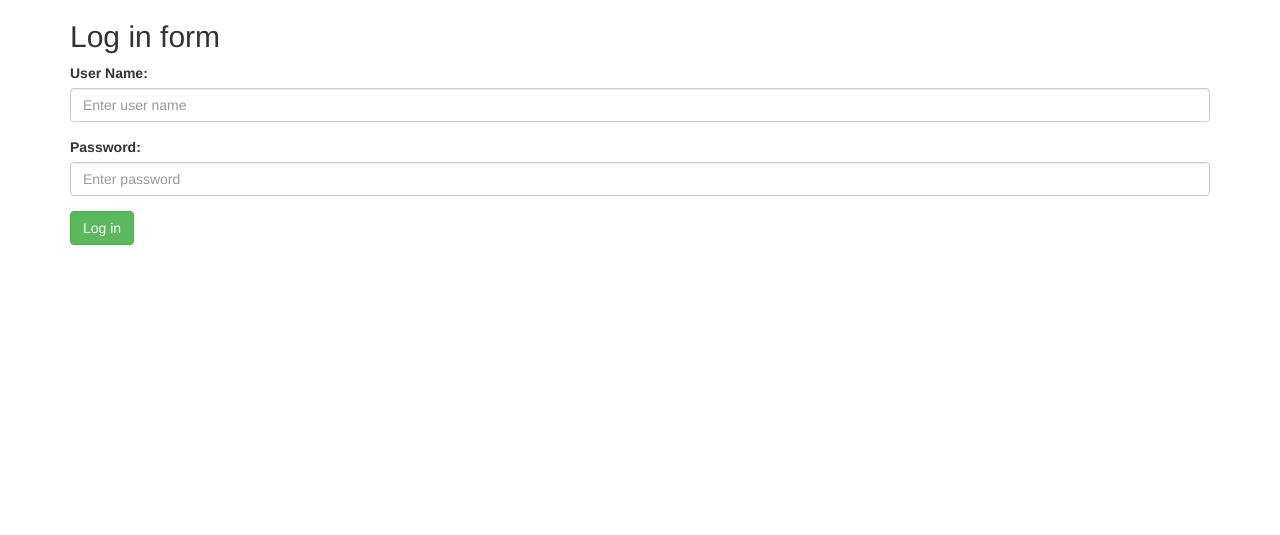
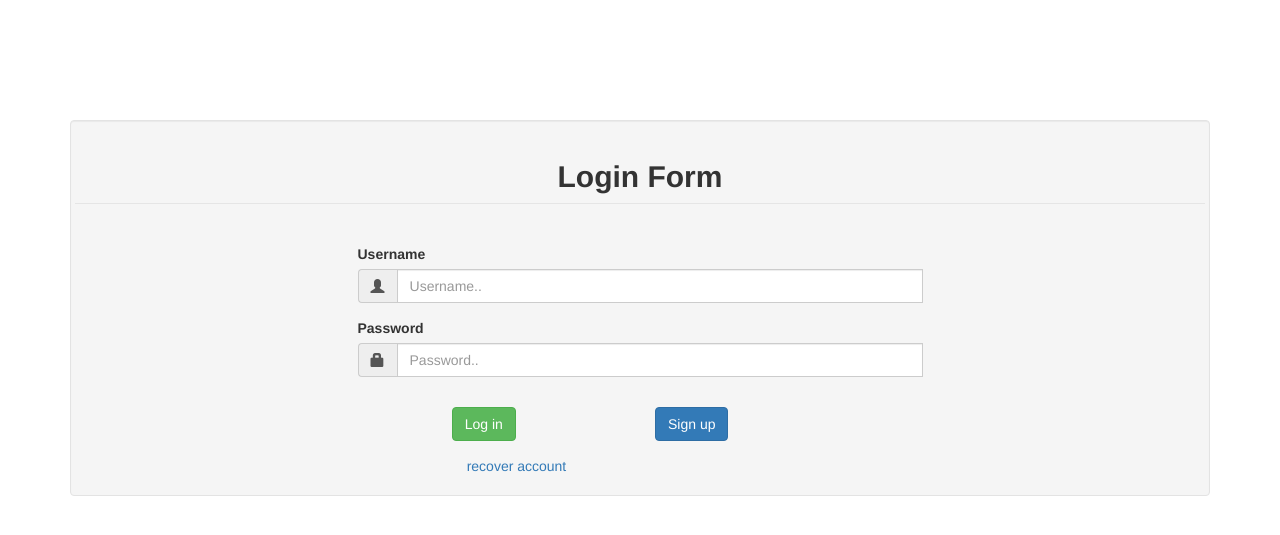
Before and after one commit to hasantarek2002/SPL2, a PHP site: page /login.php in a window 1280 px wide. Shown: the top 535 px of the page. Run offline with PHP 8.4, Linux system fonts and the light colour scheme; a stand-in replaces the project's code that opens the database connection.

Commit message:
login with validation

```diff
--- a/programmingPlatform/login.php
+++ b/programmingPlatform/login.php
@@ -2,6 +2,116 @@
 	session_start();
 ?>
 
+
+
+<!DOCTYPE html>
+<html lang="en">
+  <head>
+    <title>log in</title>
+  	<meta charset="utf-8">
+    <meta name="viewport" content="width=device-width, initial-scale=1, shrink-to-fit=no">
+    <script src="bootstrap/js/jquery.min.js"></script>
+    <link rel="stylesheet" href="bootstrap/css/bootstrap.min.css">
+
+    <script src="bootstrap/js/bootstrap.min.js"></script>
+
+
+  </head>
+  <body>
+
+
+    <div>
+    </div> <br> <br> <br><br> <br> <br>
+
+
+      <div class="container">
+        <form class="well form-horizontal" name="loginForm" onsubmit="return validateLoginForm()" method="post">
+            <fieldset>
+                <div class="row">
+                    <legend><center><h2><b>Login Form</b></h2></center></legend><br>
+                </div>
+                <div class="row">
+                    <div class="col-sm-3"> </div>
+                    <div class="col-sm-6">
+                        <div class="form-group">
+                            <label for="username">Username</label>
+                            <div class="input-group">
+                                <span class="input-group-addon"><i class="glyphicon glyphicon-user"></i></span>
+                                <input class="form-control" type="text" id="username" name="userName" placeholder="Username.."  autocomplete="off" required>
+                                <span id="userNameAlert" class="text-danger"> </span>
+                            </div>
+                        </div>
+                    </div>
+                    <div class="col-sm-3"> </div>
+                </div>
+
+                <div class="row">
+                    <div class="col-sm-3"> </div>
+                    <div class="col-sm-6">
+                        <div class="form-group">
+                            <label for="password">Password</label>
+                            <div class="input-group">
+                                <span class="input-group-addon"><i class="glyphicon glyphicon-lock"></i></span>
+                                <input class="form-control" type="password" id="password" name="password" placeholder="Password.." autocomplete="off" required>
+                                <span id="passwordAlert" class="text-danger"> </span>
+
+                            </div>
+                        </div>
+                    </div>
+                    <div class="col-sm-3"> </div>
+                </div>
+
+
+
+                <div class="row">
+                    <div class="col-sm-3"> </div>
+                    <div class="col-sm-6">
+                        <div class="form-group">
+                            <center>
+                                <div class="text-danger" id="error">
+
+                                </div>
+                            </center>
+                        </div>
+                    </div>
+                    <div class="col-sm-3"> </div>
+                </div>
+
+
+
+
+                 <div class="row">
+                     <div class="col-sm-4"> </div>
+                    <div class="col-sm-2">
+                        <div class="form-group">
+                             <div class="input-group">
+                               <input type="submit" class="btn btn-success" value="Log in" name="submit">
+                            </div>
+                        </div>
+                    </div>
+                    <div class="col-sm-6">
+                        <a href="signup.php" class="btn btn-primary">Sign up</a>
+                     </div>
+                </div>
+
+                <div class="row">
+                     <div class="col-sm-4"></div>
+                    <div class="col-sm-8">
+                        <a href="recoverAccount.php">recover account</a>
+                    </div>
+                </div>
+
+            </fieldset>
+          </form>
+
+      </div>
+
+
+    <script src="js/login.js"></script>
+
+
+  </body>
+</html>
 <?php
 
     if(isset($_REQUEST['userName']) && isset($_REQUEST['password'])){
@@ -22,47 +132,18 @@
             }else{
                 header('location:userHomepage.php');
             }
-
-
-			//echo "log in successfull";
         }
         else{
-			echo "not logged in ";
+?>
+    <script type="text/javascript">
+
+        document.getElementById("error").innerHTML="user name and password mismatched";
+    </script>
+<?php
+
+    //echo "not logged in ";
 
         }
     }
 
 ?>
-
-
-<!DOCTYPE html>
-<html lang="en">
-<head>
-  <title>log in</title>
-  <meta charset="utf-8">
-    <meta name="viewport" content="width=device-width, initial-scale=1, shrink-to-fit=no">
-    <script src="bootstrap/js/jquery.min.js"></script>
-    <link rel="stylesheet" href="bootstrap/css/bootstrap.min.css">
-
-    <script src="bootstrap/js/bootstrap.min.js"></script>
-</head>
-
-<body>
-	<div class="container">
-	  <h2>Log in form</h2>
-	  <form name="loginForm" method="post">
-	    <div class="form-group">
-	      <label for="userName">User Name:</label>
-	      <input type="text" class="form-control" id="user" placeholder="Enter user name" name="userName" required>
-	    </div>
-	    <div class="form-group">
-	      <label for="pwd">Password:</label>
-	      <input type="password" class="form-control" id="pwd" placeholder="Enter password" name="password" required>
-	    </div>
-
-	    <button type="submit" class="btn btn-success" name="submit">Log in</button>
-	  </form>
-	</div>
-
-</body>
-</html>
```
Lines whose indentation alone changed are shown as unchanged.
